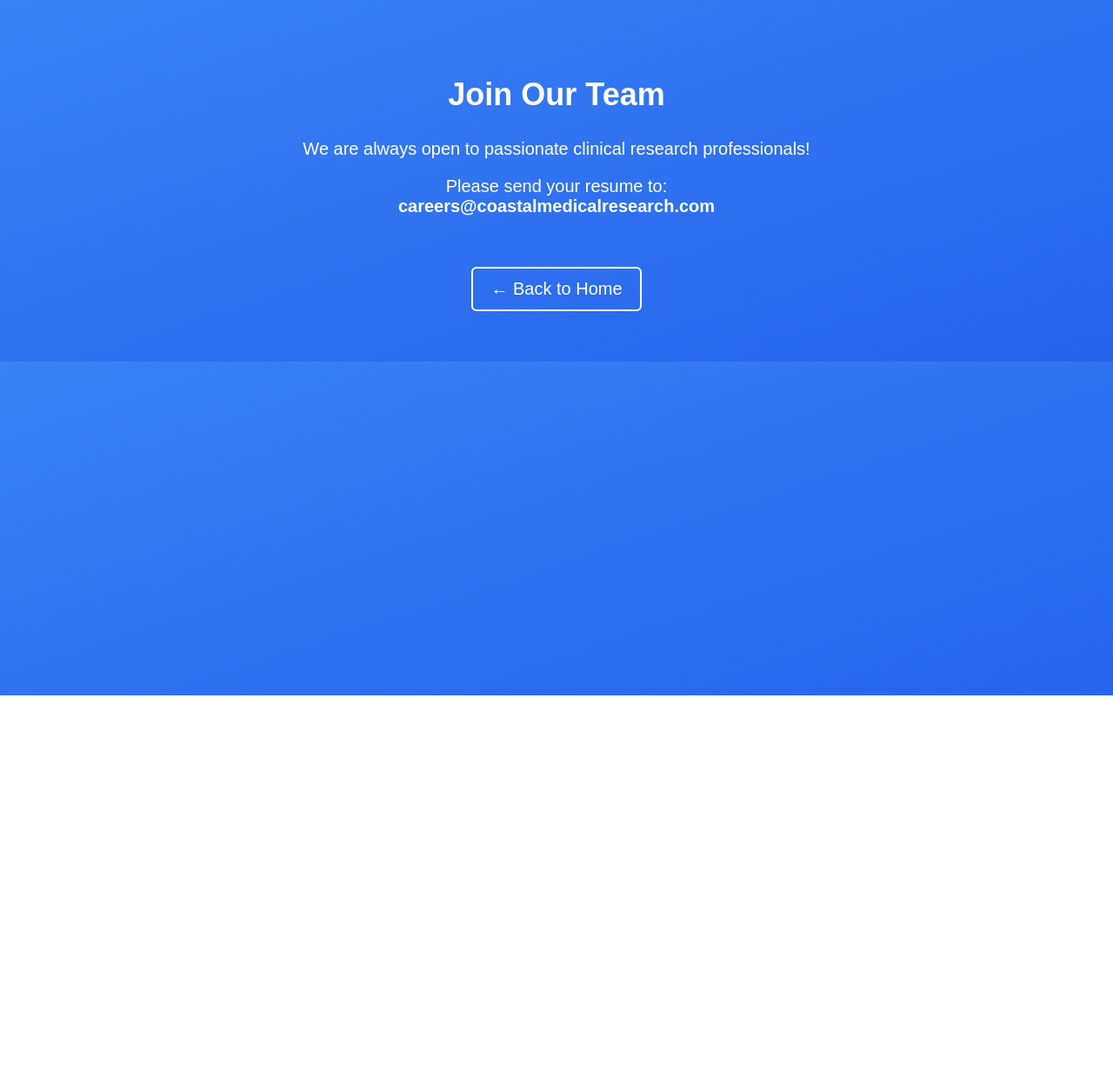
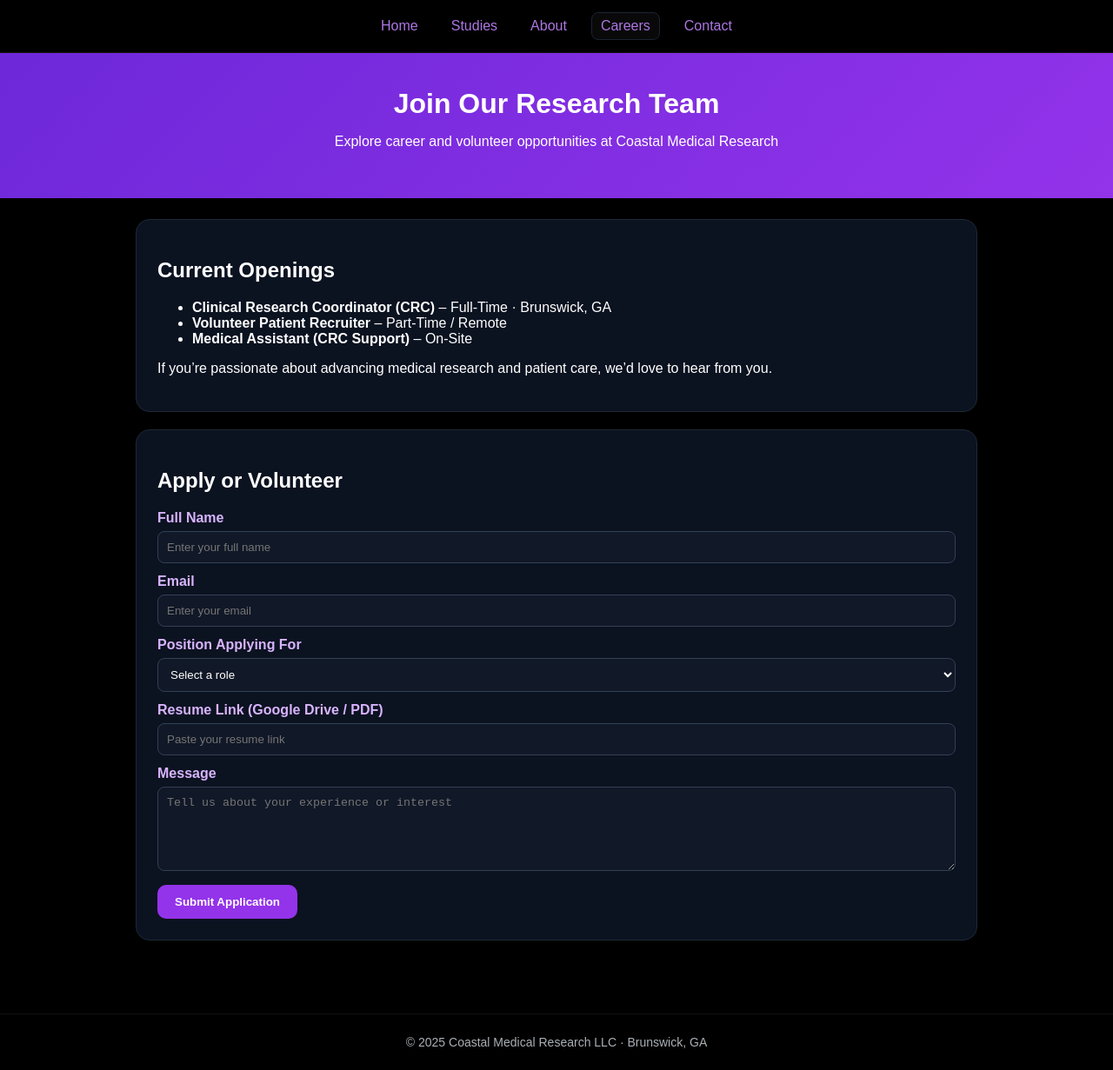
Before and after one commit to Humera-integrator/coastal-medical-research, a plain HTML site: page careers.html in a window 1280 px wide. Shown: the whole page at 87% size. Before the commit the page ends 800 px from the top, so only its background shows below. Drawn offline with Linux system fonts and the light colour scheme.

Commit message:
Revamp careers page layout and content

```diff
--- a/careers.html
+++ b/careers.html
@@ -2,29 +2,91 @@
 <html lang="en">
 <head>
 <meta charset="UTF-8">
-<title>Careers - Coastal Medical Research</title>
+<title>Careers – Coastal Medical Research</title>
+<meta name="viewport" content="width=device-width, initial-scale=1">
 <style>
-body {
-  background: linear-gradient(to bottom right, #3B82F6, #2563EB);
-  color:white; font-family:Arial; text-align:center; padding:50px;
+:root {
+  --bg:#000;
+  --text:#fff;
+  --border:#1f2937;
+  --grad1:#6d28d9;
+  --grad2:#9333ea;
 }
-h2 { font-size:36px; }
-p { font-size:20px; }
-a {
-  color:white; font-size:20px; margin-top:20px; display:inline-block;
-  text-decoration:none; border:2px solid white; padding:12px 20px; border-radius:6px;
-}
+*{box-sizing:border-box}
+body{margin:0;font-family:Arial,Helvetica,sans-serif;color:var(--text);background:var(--bg)}
+a{color:#c084fc;text-decoration:none}
+.nav{position:sticky;top:0;background:#000;border-bottom:1px solid #111;
+     padding:14px 20px;display:flex;gap:18px;align-items:center;justify-content:center}
+.nav a{opacity:.9;padding:6px 10px;border-radius:8px}
+.nav a.active,.nav a:hover{background:#0a0a0a;border:1px solid #1f2937}
+.hero{padding:40px 20px;text-align:center;background:linear-gradient(135deg,var(--grad1),var(--grad2))}
+h1{margin:0}
+.container{max-width:1000px;margin:0 auto;padding:24px 16px}
+.card{background:#0b1220;border:1px solid var(--border);border-radius:16px;padding:24px;margin-bottom:20px}
+label{display:block;margin-bottom:6px;font-weight:bold;color:#d8b4fe}
+input,textarea,select{width:100%;padding:10px;margin-bottom:12px;border:1px solid #334155;border-radius:8px;background:#111827;color:#fff}
+button{background:#9333ea;border:none;padding:12px 20px;border-radius:10px;color:#fff;font-weight:bold;cursor:pointer}
+button:hover{background:#a855f7}
+.footer{margin-top:40px;border-top:1px solid #111;color:#aab0b6;
+        padding:24px 16px;text-align:center;font-size:14px}
 </style>
 </head>
 <body>
+<nav class="nav">
+  <a href="index.html">Home</a>
+  <a href="studies.html">Studies</a>
+  <a href="about.html">About</a>
+  <a class="active" href="careers.html">Careers</a>
+  <a href="contact.html">Contact</a>
+</nav>
 
-<h2>Join Our Team</h2>
-<p>We are always open to passionate clinical research professionals!</p>
-<p>Please send your resume to:<br>
-<strong>careers@coastalmedicalresearch.com</strong></p>
+<header class="hero">
+  <h1>Join Our Research Team</h1>
+  <p>Explore career and volunteer opportunities at Coastal Medical Research</p>
+</header>
 
-<br>
-<a href="index.html">← Back to Home</a>
+<div class="container">
 
+  <div class="card">
+    <h2>Current Openings</h2>
+    <ul>
+      <li><strong>Clinical Research Coordinator (CRC)</strong> – Full-Time · Brunswick, GA</li>
+      <li><strong>Volunteer Patient Recruiter</strong> – Part-Time / Remote</li>
+      <li><strong>Medical Assistant (CRC Support)</strong> – On-Site</li>
+    </ul>
+    <p>If you’re passionate about advancing medical research and patient care, we’d love to hear from you.</p>
+  </div>
+
+  <div class="card">
+    <h2>Apply or Volunteer</h2>
+    <form>
+      <label for="name">Full Name</label>
+      <input type="text" id="name" placeholder="Enter your full name" required>
+
+      <label for="email">Email</label>
+      <input type="email" id="email" placeholder="Enter your email" required>
+
+      <label for="role">Position Applying For</label>
+      <select id="role" required>
+        <option value="">Select a role</option>
+        <option>Clinical Research Coordinator</option>
+        <option>Volunteer / Recruiter</option>
+        <option>Medical Assistant</option>
+        <option>Intern / Student</option>
+      </select>
+
+      <label for="resume">Resume Link (Google Drive / PDF)</label>
+      <input type="url" id="resume" placeholder="Paste your resume link">
+
+      <label for="message">Message</label>
+      <textarea id="message" rows="5" placeholder="Tell us about your experience or interest"></textarea>
+
+      <button type="submit">Submit Application</button>
+    </form>
+  </div>
+</div>
+
+<div class="footer">© <span id="y"></span> Coastal Medical Research LLC · Brunswick, GA</div>
+<script>document.getElementById('y').textContent=new Date().getFullYear();</script>
 </body>
 </html>
```
